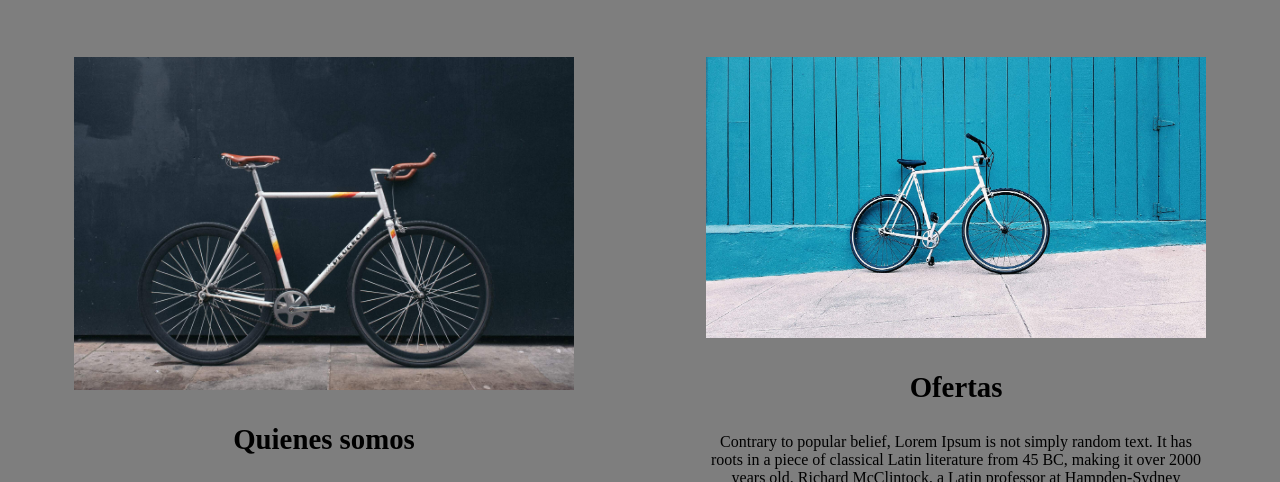
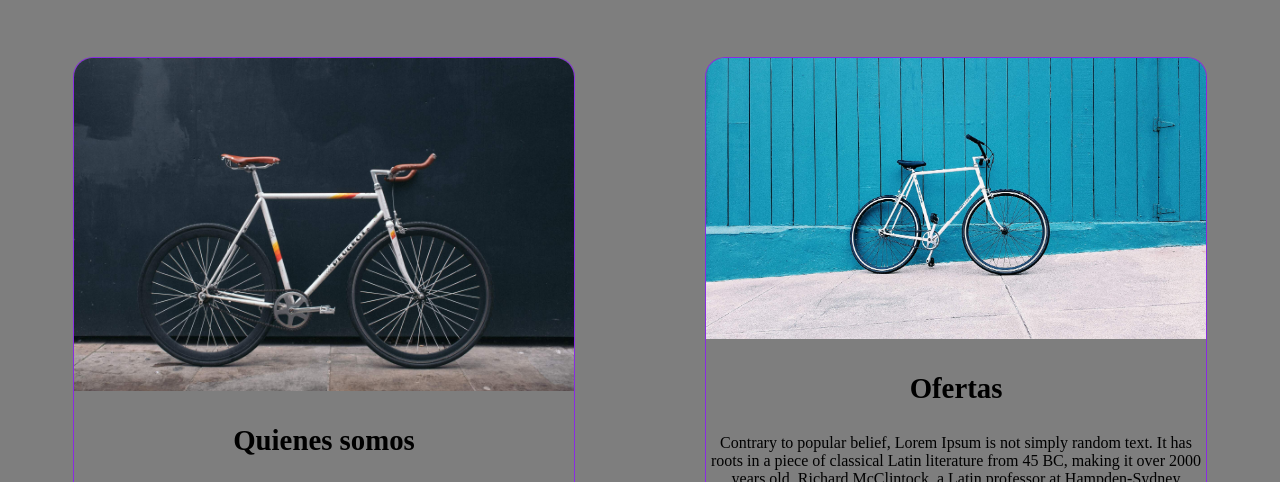
Before and after one commit to albertolat/T_bike, a plain HTML site: page index.html in a window 1280 px wide. Shown: the part 280-762 px from the top of the page. Drawn offline with Linux system fonts and the light colour scheme.

Commit message:
Update estilos.css

```diff
--- a/estilos.css
+++ b/estilos.css
@@ -72,6 +72,15 @@ li a:hover {
 li a:active {
     text-decoration: none;
     color: orange;
+}
+
+.tarjeta {
+    border: 1px solid;
+    border-color: blueviolet;
+    border-bottom: 5px solid;
+    border-bottom-color: blueviolet;
+    border-radius: 20px;
+    overflow: hidden;
 }
 
 .tarjetaH {
```
